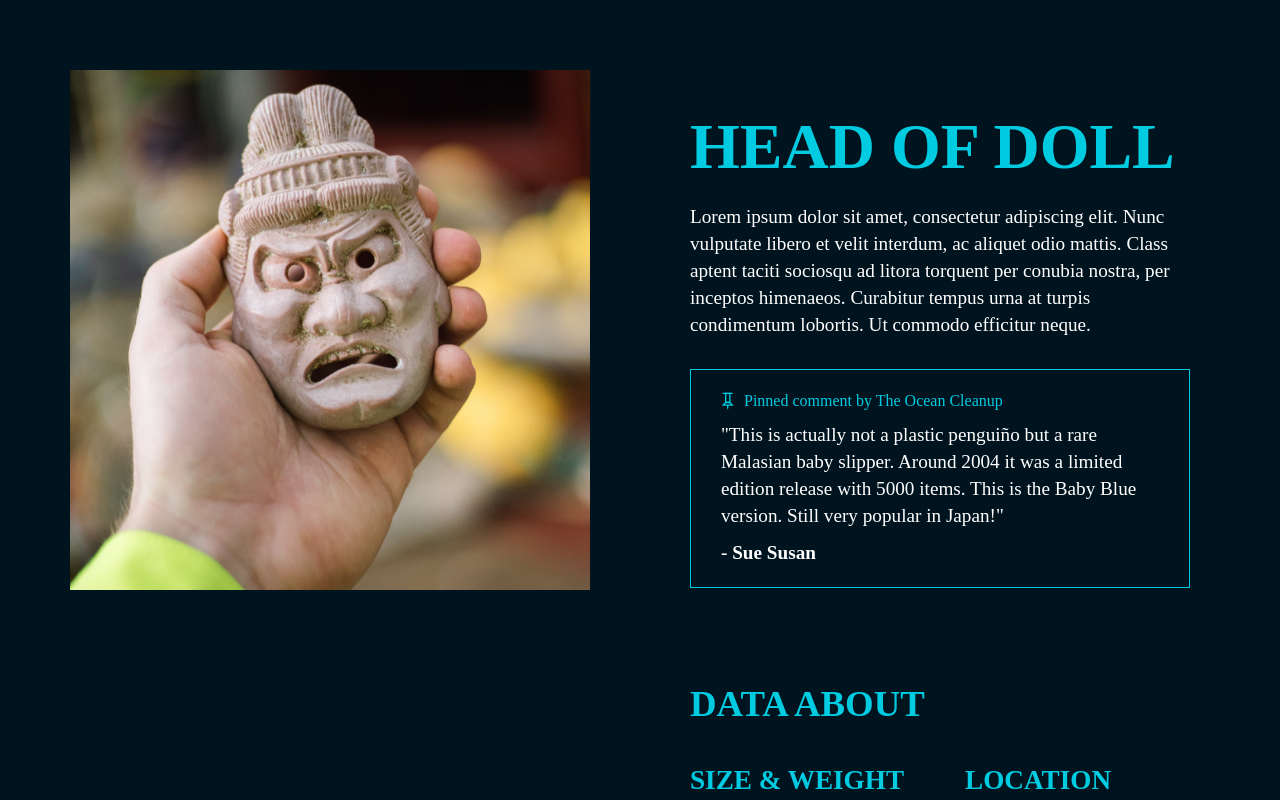
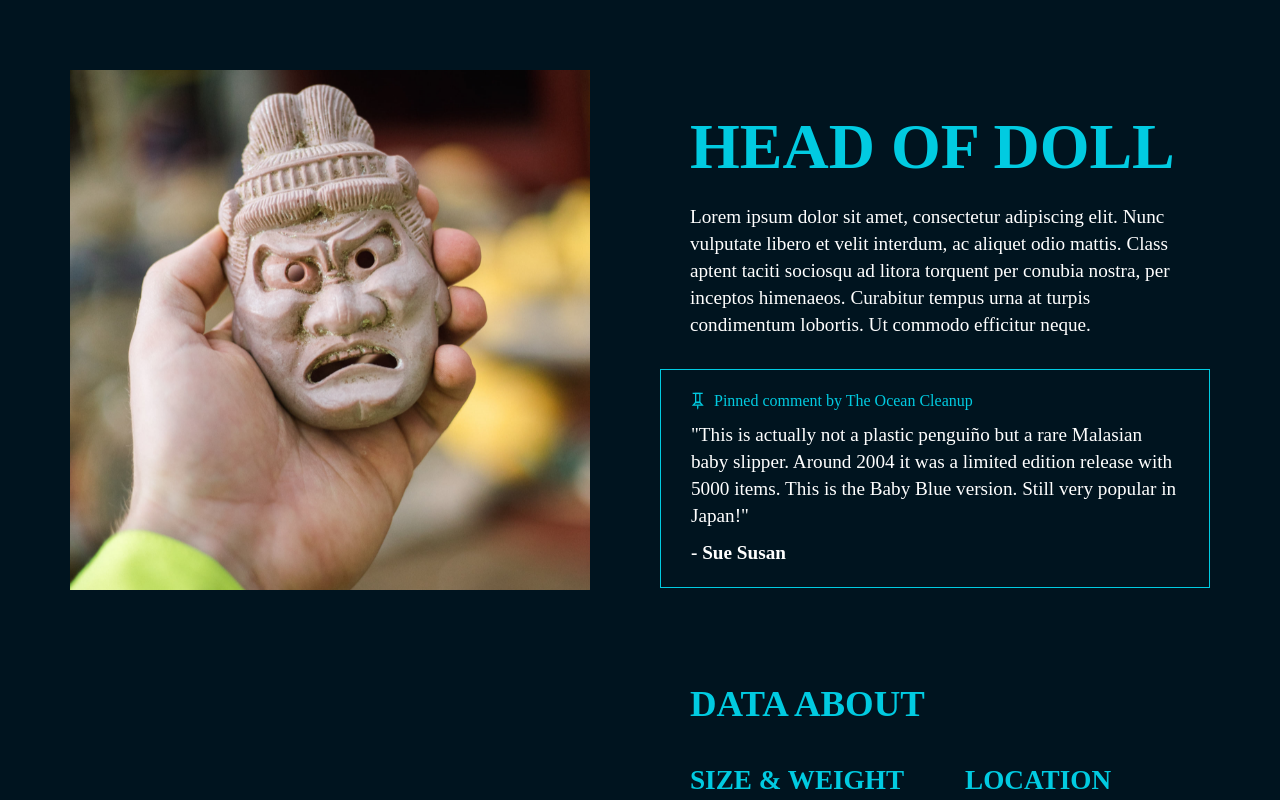
Before and after one commit to teunism/teunis-site, a React app: page /items/doll-head in a window 1280 px wide. Shown: the top 800 px of the page. Built offline with nearby package versions, Linux system fonts and the light colour scheme; a web font is replaced by a local one.

Commit message:
Itempage dom structure cleaner

```diff
--- a/src/components/Molecules/PinnedComment/PinnedComment.scss
+++ b/src/components/Molecules/PinnedComment/PinnedComment.scss
@@ -1,8 +1,10 @@
 @import "../../../styles/global.scss";
 
 .pinned-comment {
+    @include constrain(small-medium);
     box-sizing: content-box;
     padding: gap(3) gap(4);
+    margin: 0 0 gap(7) -#{gap(4)};
     border: 1px solid $blue;
 }
 
--- a/src/components/Templates/ItemDetailTemplate/ItemDetailTemplate.js
+++ b/src/components/Templates/ItemDetailTemplate/ItemDetailTemplate.js
@@ -25,17 +25,18 @@ const ItemDetailTemplate = () => {
                     </figure>
                 </div>
             </div>
+
             <section className="item-detail-template__info">
-                <h1 className="item-detail-template__title">{item.title}</h1>
-
                 <div className="item-detail-template__text">
+                    <h1 className="item-detail-template__title">
+                        {item.title}
+                    </h1>
                     <p className="item-detail-template__intro">{item.intro}</p>
-                    <PinnedComment />
                 </div>
 
-                <div className="item-detail-template__data">
-                    <ItemInfo />
-                </div>
+                <PinnedComment />
+
+                <ItemInfo />
             </section>
         </div>
     );
--- a/src/components/Templates/ItemDetailTemplate/ItemDetailTemplate.scss
+++ b/src/components/Templates/ItemDetailTemplate/ItemDetailTemplate.scss
@@ -38,6 +38,7 @@
 .item-detail-template__text {
     @include constrain(small-medium);
 }
+
 .item-detail-template__title {
     @include heading-big;
     margin-bottom: gap(4);
@@ -45,7 +46,3 @@
 .item-detail-template__intro {
     margin-bottom: gap(4);
 }
-
-.item-detail-template__text {
-    margin-bottom: gap(7);
-}
```
